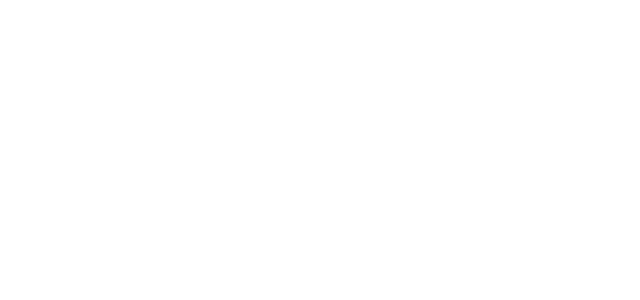
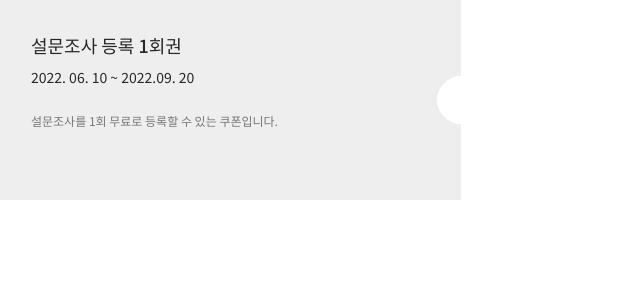
Before and after one commit to UMC-MMM/Client, a React (Create React App) app in the folder mmm_client/: page /myPageCoupon in a window 1280 px wide. Before the commit this address had no page. Shown: the top 300 px of the page, without its empty margins (0-640 px from the left). Built offline with nearby package versions, Linux system fonts and the light colour scheme.

Commit message:
test commit

```diff
--- a/mmm_client/src/app.css
+++ b/mmm_client/src/app.css
@@ -1713,7 +1713,7 @@
   /* background-color: #f300b6; */
 }
 
-/* 마이페이지-listBox */
+/* myPageSurvey-listBox */
 .myPageListBox {
   background: #eeeeee;
   border-radius: 20px;
@@ -1769,3 +1769,83 @@
   margin-bottom: 16px;
   /* background-color: #f300b6; */
 }
+
+.myPageSurvey {
+  width: 100%;
+}
+
+/* myPageCoupon-쿠폰 */
+.myPageCoupon {
+  background: #eeeeee;
+  width: 461px;
+  height: 200px;
+  display: flex;
+  flex-direction: column;
+  mask: radial-gradient(circle at right, transparent 24px, #eeeeee 0px);
+}
+
+.myPageCouponTitle {
+  color: #282828;
+  font-weight: 500;
+  font-size: 18px;
+  line-height: 26px;
+  width: 388px;
+  height: 27px;
+  margin-top: 32px;
+  margin-left: 31px;
+}
+
+.myPageCouponDate {
+  color: #282828;
+  font-weight: 400;
+  font-size: 14px;
+  line-height: 20px;
+  width: 388px;
+  height: 21px;
+  margin-top: 8px;
+  margin-left: 31px;
+}
+
+.myPageCouponContent {
+  color: #777777;
+  font-weight: 400;
+  font-size: 12px;
+  line-height: 17px;
+  width: 388px;
+  height: 54px;
+  margin-top: 24px;
+  margin-left: 31px;
+}
+
+.myCouponTitle {
+  display: flex;
+}
+
+.myCouponTitleT {
+  font-weight: 500;
+  font-size: 20px;
+  line-height: 29px;
+  color: #282828;
+  width: 97px;
+  height: 30px;
+}
+
+.myCouponNum {
+  color: #68c9d1;
+  font-weight: 700;
+  font-size: 20px;
+  line-height: 29px;
+  text-align: right;
+  width: 41px;
+  height: 30px;
+  margin-left: 9px;
+}
+
+.myCouponItem {
+  margin-top: 24px;
+  height: 768px;
+  display: flex;
+  flex-wrap: wrap;
+  justify-content: space-between;
+  /* background-color: #56c4cd; */
+}
--- a/mmm_client/src/app.jsx
+++ b/mmm_client/src/app.jsx
@@ -9,8 +9,7 @@ import Agreement from "./pages/agreement";
 import SurveyList from "./pages/surveyList";
 import SurveyJoin from "./pages/surveyJoin";
 import MyPage from "./pages/myPage";
-import MyPage2 from "./pages/myPage2";
-import MyPageListBox from "./components/myPageListBox";
+import MyPageCoupon from "./components/myPageCoupon";
 
 function App() {
   return (
@@ -23,8 +22,7 @@ function App() {
         <Route exact path="/surveyList" element={<SurveyList />}></Route>
         <Route exact path="/surveyJoin" element={<SurveyJoin />}></Route>
         <Route exact path="/myPage" element={<MyPage />}></Route>
-        <Route exact path="/myPage2" element={<MyPage2 />}></Route>
-        <Route exact path="/myPageListBox" element={<MyPageListBox />}></Route>
+        <Route exact path="/myPageCoupon" element={<MyPageCoupon />}></Route>
       </Routes>
     </>
   );
--- /dev/null
+++ b/mmm_client/src/components/myPageCoupon.jsx
@@ -0,0 +1,15 @@
+import React from "react";
+
+const MyPageCoupon = () => {
+  return (
+    <div className="myPageCoupon">
+      <div className="myPageCouponTitle">설문조사 등록 1회권</div>
+      <div className="myPageCouponDate">2022. 06. 10 ~ 2022.09. 20</div>
+      <div className="myPageCouponContent">
+        설문조사를 1회 무료로 등록할 수 있는 쿠폰입니다.
+      </div>
+    </div>
+  );
+};
+
+export default MyPageCoupon;
--- a/mmm_client/src/components/myPageListBox.jsx
+++ b/mmm_client/src/components/myPageListBox.jsx
@@ -1,5 +1,4 @@
 import React from "react";
-import { FaUserCircle } from "react-icons/fa";
 
 const MyPageListBox = () => {
   return (
--- a/mmm_client/src/components/myPageMenu/myCoupon.jsx
+++ b/mmm_client/src/components/myPageMenu/myCoupon.jsx
@@ -1,7 +1,22 @@
 import React from "react";
+import MyPageCoupon from "../myPageCoupon";
 
 const MyCoupon = () => {
-  return <div>쿠폰</div>;
+  return (
+    <div>
+      <div className="myCouponTitle">
+        <div className="myCouponTitleT">보유한 쿠폰</div>
+        <div className="myCouponNum">5개</div>
+      </div>
+      <div className="myCouponItem">
+        <MyPageCoupon />
+        <MyPageCoupon />
+        <MyPageCoupon />
+        <MyPageCoupon />
+        <MyPageCoupon />
+      </div>
+    </div>
+  );
 };
 
 export default MyCoupon;
--- a/mmm_client/src/components/myPageMenu/mySurvey.jsx
+++ b/mmm_client/src/components/myPageMenu/mySurvey.jsx
@@ -1,7 +1,17 @@
 import React from "react";
+import MyPageListBox from "../myPageListBox";
 
 const MySurvey = () => {
-  return <div>내 설문조사</div>;
+  return (
+    <div className="myPageSurvey">
+      <MyPageListBox />
+      <MyPageListBox />
+      <MyPageListBox />
+      <MyPageListBox />
+      <MyPageListBox />
+      <MyPageListBox />
+    </div>
+  );
 };
 
 export default MySurvey;
--- a/mmm_client/src/pages/myPage2.jsx
+++ /dev/null
@@ -1,24 +0,0 @@
-import React from "react";
-import Navbar from "../components/navbar";
-import MyPageListContainer from "../components/myPageListContainer";
-import MyPageListBox from "../components/myPageListBox";
-import Footer from "../components/footer";
-
-const MyPage2 = () => {
-  return (
-    <>
-      <Navbar />
-      <div className="myPage">
-        <div className="myPageLeft">
-          <MyPageListContainer />
-        </div>
-        {/* <div className="myPageRight"> */}
-        <MyPageListBox />
-        {/* </div> */}
-      </div>
-      <Footer />
-    </>
-  );
-};
-
-export default MyPage2;
```
Also changed, not shown: mmm_client/src/components/myPageMenu/notice.jsx (added, +11 -0 lines).
